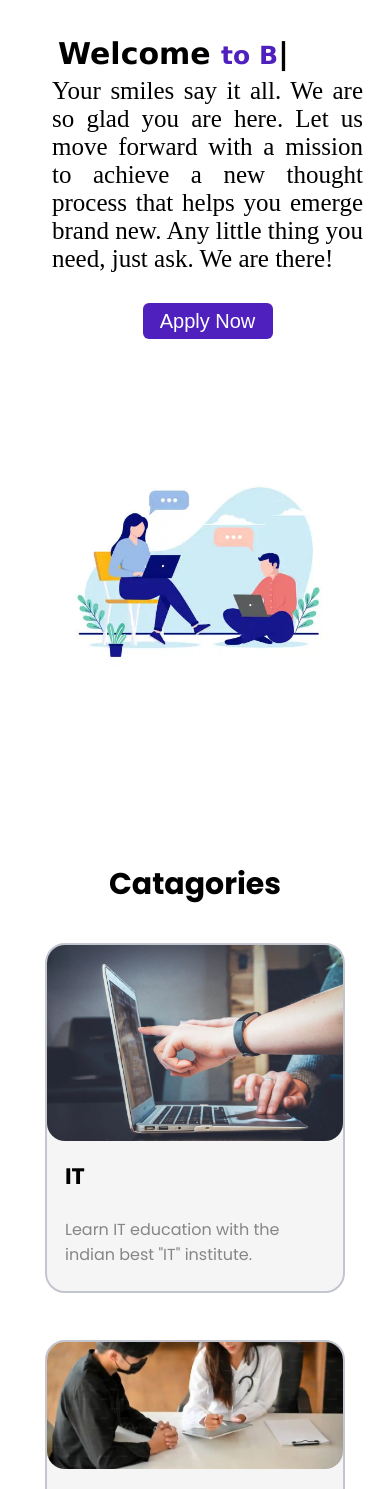
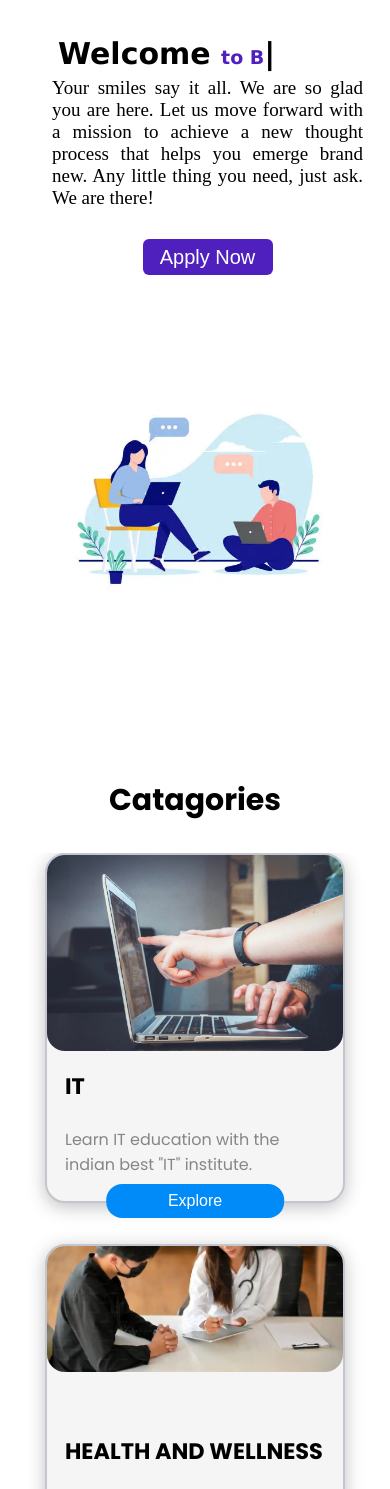
Before and after one commit to subratamondal1029/api-project, a plain HTML site: page index.html in a window 390 px wide. Shown: the part 62-1551 px from the top of the page. Drawn offline with nearby package versions, Linux system fonts and the light colour scheme; a web font is replaced by a local one.

Commit message:
degign card for mobile

```diff
--- a/css-files/home.css
+++ b/css-files/home.css
@@ -29,6 +29,7 @@
     text-align: center;
     margin-left: 25px;
     padding: 12px 2px;
+    overflow: visible;
 }
 .welcome_con p{text-align: justify ;}
 .wellcome {
--- a/css-files/responsive.css
+++ b/css-files/responsive.css
@@ -20,10 +20,15 @@
 @media screen and (max-width: 690px) {
     /* styling nav bar for responsive */
 
+
+    .heading_sec{
+        height: 90vh;
+    }
+
     header nav{padding: 10px;}
 
-    #sidenav ul li:last-child a{
-      font-size: 20px;
+    #sidenav ul li a{
+        font-size: 23px;
     }
 
     .nav-hide {
@@ -34,11 +39,15 @@
         display: block;
     }
 
-
-    .cata_container {
-        margin: 6px;
+    #catagories .cata_container {
+       box-shadow: 0 4px 18px 0 rgba(0, 0, 0, 0.25);
     }
 
+
+    #catagories .card-button{
+        opacity: 1;
+        transform: translate(-50%, 50%);
+    }
     .inputs::placeholder{
       font-size: 15px;
     }
@@ -66,6 +75,14 @@
 /* only for mobile devices */
 @media only screen and (max-width: 455px) {
 
+    .welcome_con{
+        font-size: 19px;
+    }
+
+    .auto-text{
+        font-size: 19px;
+    }
+
     footer{
         flex-direction: column;
     }
```
